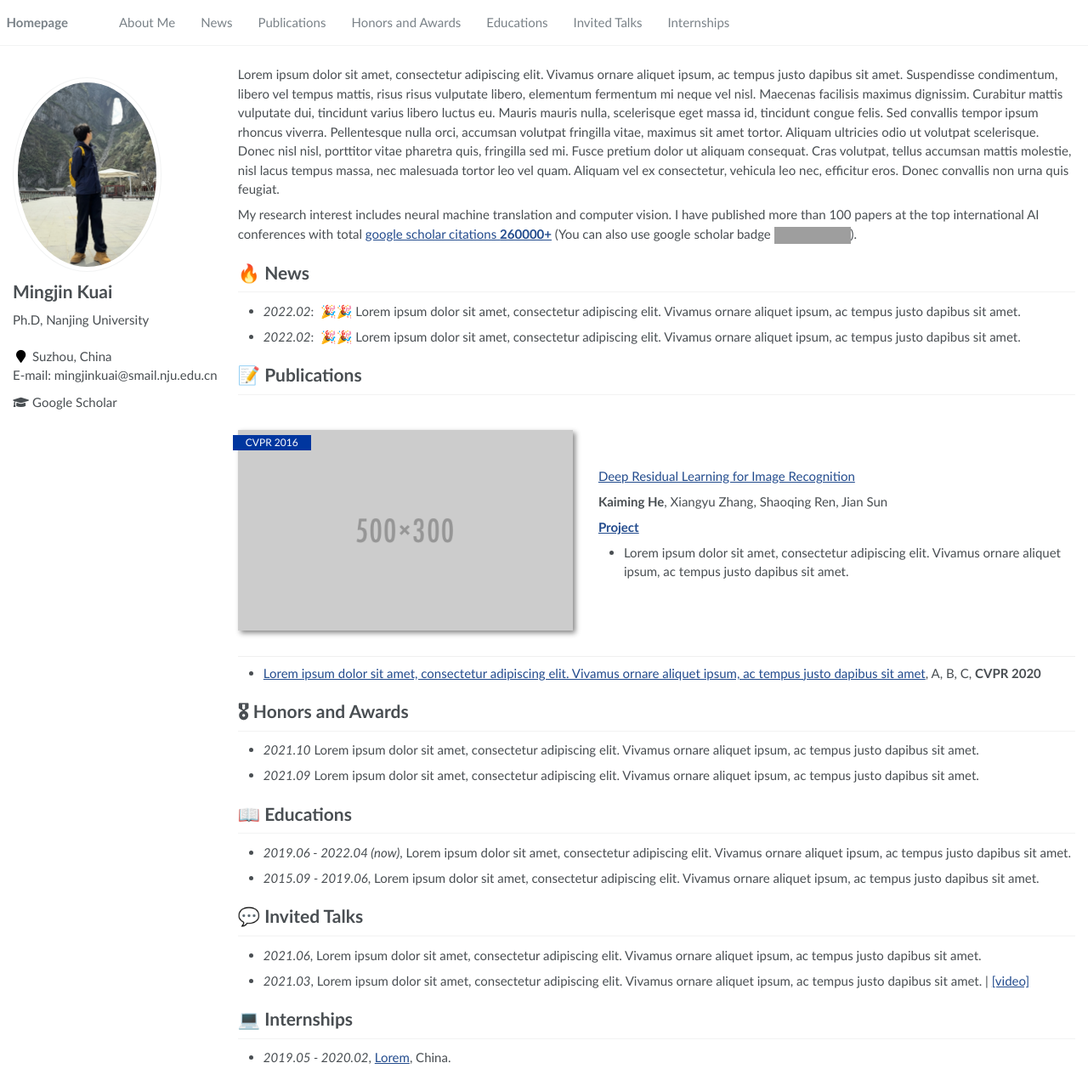
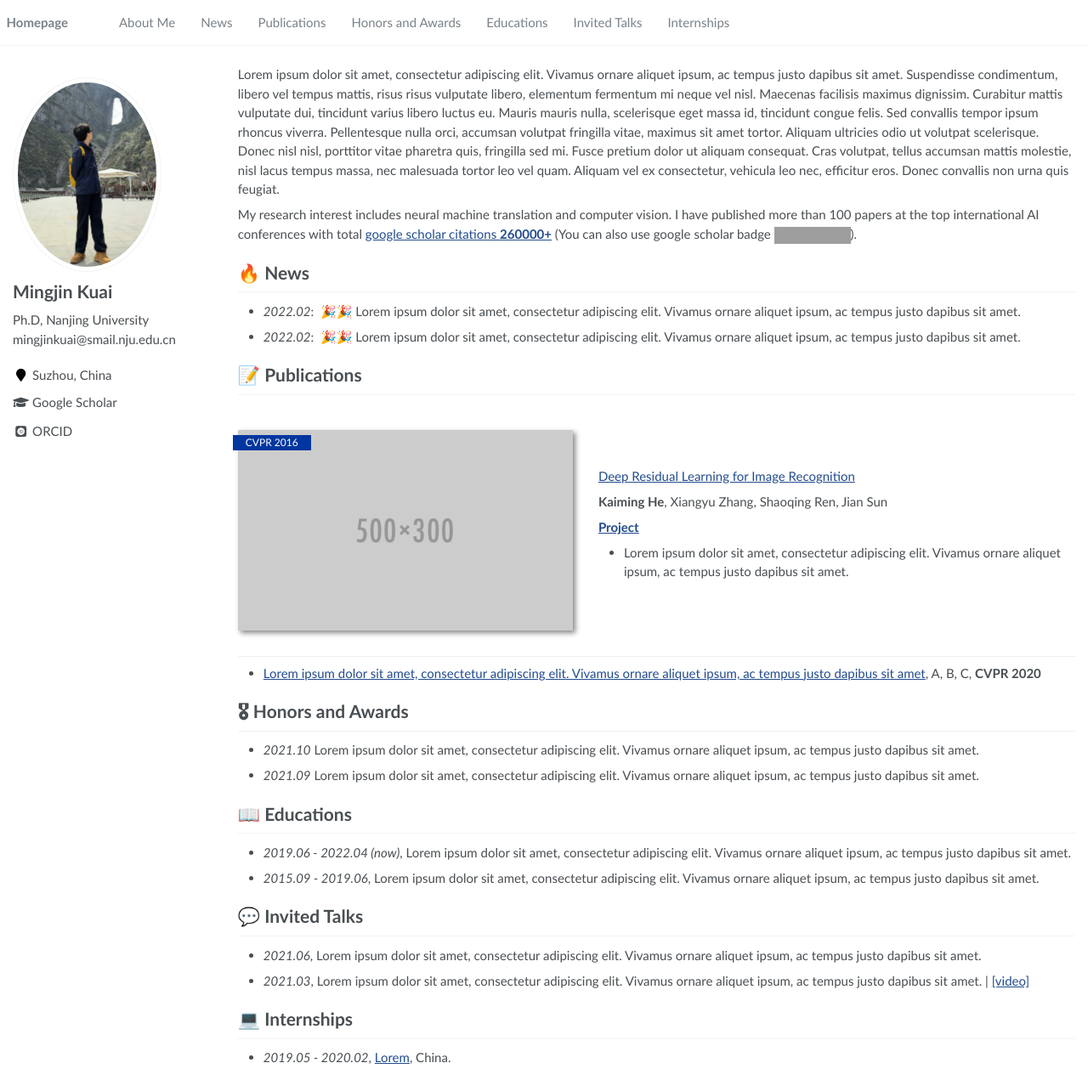
Before and after one commit to MingjinKuai/MingjinKuai.github.io, a Jekyll site: the page built from acad-homepage.github.io-main/_pages/about.md, in a window 1280 px wide and 1271 px high. Shown: the whole window at 85% size. Built offline with Jekyll 4.4.1, drawn with Linux system fonts in a browser that asks for light colours; some web fonts are replaced; grey boxes are pictures that could not be loaded.

Commit message:
Update _config.yml

```diff
--- a/_config.yml
+++ b/_config.yml
@@ -23,8 +23,8 @@ baidu_site_verification  :  # get baidu_site_verification from https://ziyuan.ba
 author:
   name             : "Mingjin Kuai"
   avatar           : "images/kmj.jpg"
-  bio              : "Ph.D, Nanjing University"
-  location         : "Suzhou, China <br> E-mail: mingjinkuai@smail.nju.edu.cn"
+  bio              : "Ph.D, Nanjing University <br> mingjinkuai@smail.nju.edu.cn"
+  location         : "Suzhou, China"
   employer         :
   pubmed           :
   googlescholar    : "https://scholar.google.com/citations?user=j5NIvnEAAAAJ"
@@ -45,7 +45,7 @@ author:
   lastfm           :
   linkedin         : # e.g., "linkedin username"
   dblp             : # e.g., "https://dblp.org/pid/xx/xxxx.html"
-  orcid            : # e.g., "https://orcid.org/xxxx"
+  orcid            : "https://orcid.org/0009-0006-0230-4595"
   pinterest        :
   soundcloud       :
   stackoverflow    : # http://stackoverflow.com/users/123456/username
```
